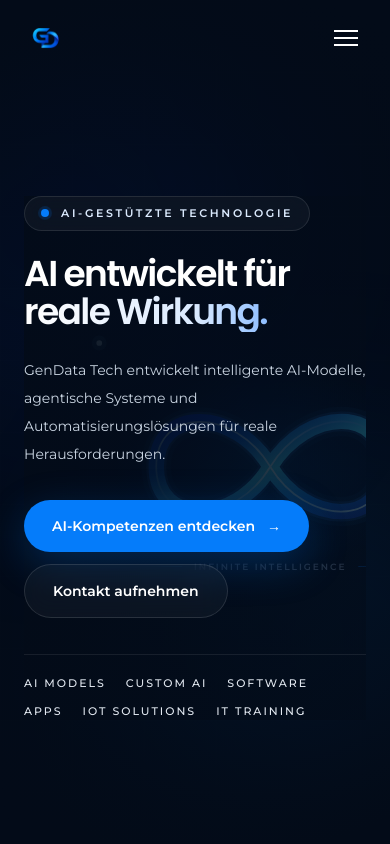
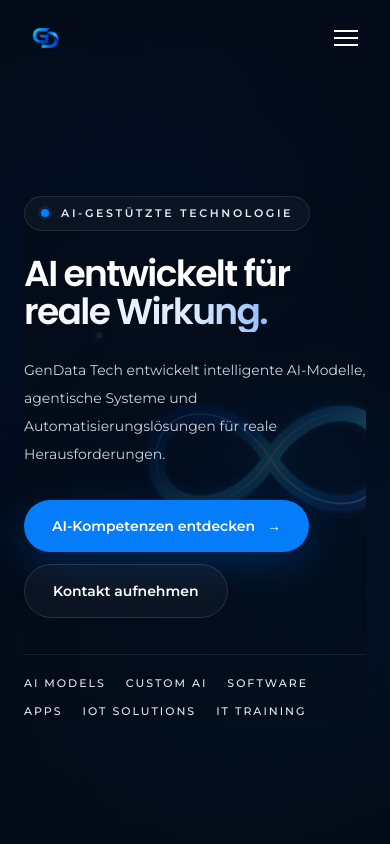
Before and after one commit to aravinthk1504/gendata-techv2, a Next.js app: page /de in a window 390 px wide. Shown: the top 844 px of the page. Built offline with nearby package versions, Linux system fonts and the light colour scheme.

Commit message:
Hide infinity caption behind mobile hero content

```diff
--- a/src/sections/home/InfinityVisual.jsx
+++ b/src/sections/home/InfinityVisual.jsx
@@ -71,7 +71,7 @@ export default function InfinityVisual() {
         )}
       </svg>
 
-      <div className="pointer-events-none -mt-7 flex items-center justify-center gap-3 text-center sm:-mt-10">
+      <div className="pointer-events-none -mt-7 hidden items-center justify-center gap-3 text-center sm:-mt-10 lg:flex">
         <span className="h-px w-8 bg-gradient-to-r from-transparent to-[#057CFA]/60" />
         <span className="font-body text-[9px] font-semibold uppercase tracking-[0.22em] text-blue-200/75 sm:text-[10px]">
           Infinite Intelligence
```
